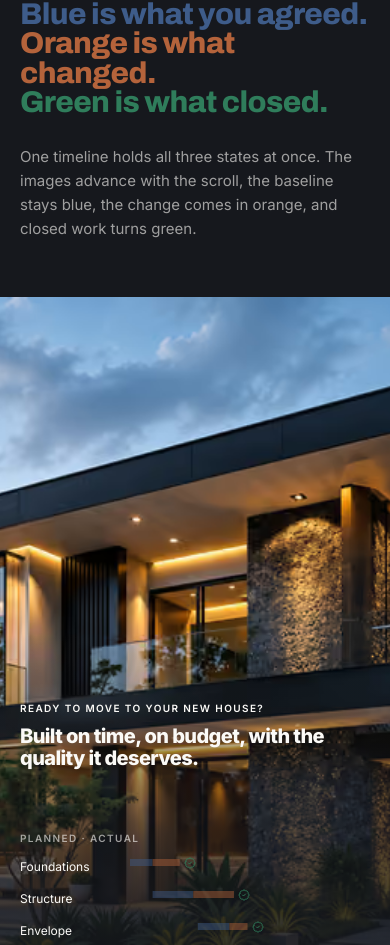
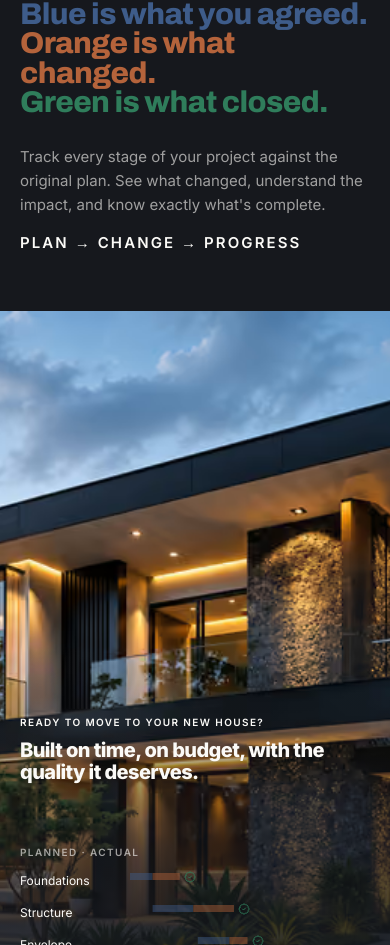
Before and after one commit to joaotnlima/LinkNMS, a Next.js app in the folder marketing-site/: page /en in a window 390 px wide. Shown: the part 1695-2640 px from the top of the page. Built offline with nearby package versions, Linux system fonts and the light colour scheme; no server answers.

Commit message:
copy(landing): plan → change → progress explainer (LINA-117)
Replace the record section explainer and note with the founder's requested
copy in all three locales, and keep the note visible on mobile since it now
carries the PLAN → CHANGE → PROGRESS line.

```diff
--- a/marketing-site/src/app/landing.css
+++ b/marketing-site/src/app/landing.css
@@ -605,9 +605,13 @@
     padding-top: 0;
     gap: 14px;
   }
-  .lp-record__explainer .copy,
+  /* The note carries the PLAN → CHANGE → PROGRESS line, so it stays on mobile;
+     only the desktop copy paragraph swaps for the mobile body. */
+  .lp-record__explainer .copy {
+    display: none;
+  }
   .lp-record__explainer .note {
-    display: none;
+    order: 2;
   }
   .lp-record__explainer .body--mobile {
     display: block;
--- a/marketing-site/src/components/landing/SectionRecord.tsx
+++ b/marketing-site/src/components/landing/SectionRecord.tsx
@@ -11,8 +11,8 @@ import { getTranslations } from 'next-intl/server';
 // be removed, it's already on the animation above". Everything they showed is
 // the pinned <ScrollSequence /> that immediately follows, scrubbed rather than
 // laid out flat. A second non-scrubbed copy below the pinned one read as a
-// slideshow, which is the one thing the note ("Image + gantt, not a slideshow")
-// argues against. The reel header was also the only source of the stray
+// slideshow, which is exactly what the pinned sequence exists to avoid.
+// The reel header was also the only source of the stray
 // "03 · Scroll build · Image + gantt" label, which the pen does not have.
 
 export async function SectionRecord() {
--- a/marketing-site/src/messages/en.json
+++ b/marketing-site/src/messages/en.json
@@ -285,9 +285,9 @@
       "agreed": "Blue is what you agreed.",
       "changed": "Orange is what changed.",
       "closed": "Green is what closed.",
-      "explainer": "The scroll advances the build images while the gantt tracks the contract. Blue stays fixed, orange marks drift, green closes the row.",
-      "explainerMobile": "One timeline holds all three states at once. The images advance with the scroll, the baseline stays blue, the change comes in orange, and closed work turns green.",
-      "note": "Image + gantt, not a slideshow"
+      "explainer": "Track every stage of your project against the original plan. See what changed, understand the impact, and know exactly what's complete.",
+      "explainerMobile": "Track every stage of your project against the original plan. See what changed, understand the impact, and know exactly what's complete.",
+      "note": "Plan → Change → Progress"
     },
     "sequence": {
       "label": "The drawing becomes the house",
--- a/marketing-site/src/messages/es.json
+++ b/marketing-site/src/messages/es.json
@@ -285,9 +285,9 @@
       "agreed": "Azul es lo que acordasteis.",
       "changed": "Naranja es lo que cambió.",
       "closed": "Verde es lo que se cerró.",
-      "explainer": "El scroll hace avanzar las imágenes de la obra mientras el gantt sigue el contrato. El azul se mantiene fijo, el naranja marca la desviación, el verde cierra la fila.",
-      "explainerMobile": "Una línea de tiempo guarda los tres estados a la vez. Las imágenes avanzan con el scroll, la línea base se mantiene azul, el cambio viene en naranja y el trabajo cerrado se pone verde.",
-      "note": "Imagen + gantt, no un pase de diapositivas"
+      "explainer": "Sigue cada etapa de tu obra frente al plan original. Ve qué cambió, entiende el impacto y sabe exactamente qué está terminado.",
+      "explainerMobile": "Sigue cada etapa de tu obra frente al plan original. Ve qué cambió, entiende el impacto y sabe exactamente qué está terminado.",
+      "note": "Plan → Cambio → Progreso"
     },
     "sequence": {
       "label": "El dibujo se convierte en la casa",
--- a/marketing-site/src/messages/pt.json
+++ b/marketing-site/src/messages/pt.json
@@ -285,9 +285,9 @@
       "agreed": "Azul é o que ficou acordado.",
       "changed": "Laranja é o que mudou.",
       "closed": "Verde é o que fechou.",
-      "explainer": "O scroll faz avançar as imagens da obra enquanto o gantt acompanha o contrato. O azul fica fixo, o laranja marca o desvio, o verde fecha a linha.",
-      "explainerMobile": "Uma linha do tempo guarda os três estados ao mesmo tempo. As imagens avançam com o scroll, a linha de base fica azul, a mudança vem a laranja e o trabalho fechado fica verde.",
-      "note": "Imagem + gantt, não um slideshow"
+      "explainer": "Acompanhe cada etapa da sua obra face ao plano original. Veja o que mudou, perceba o impacto e saiba exatamente o que está concluído.",
+      "explainerMobile": "Acompanhe cada etapa da sua obra face ao plano original. Veja o que mudou, perceba o impacto e saiba exatamente o que está concluído.",
+      "note": "Plano → Alteração → Progresso"
     },
     "sequence": {
       "label": "O desenho torna-se a casa",
```
